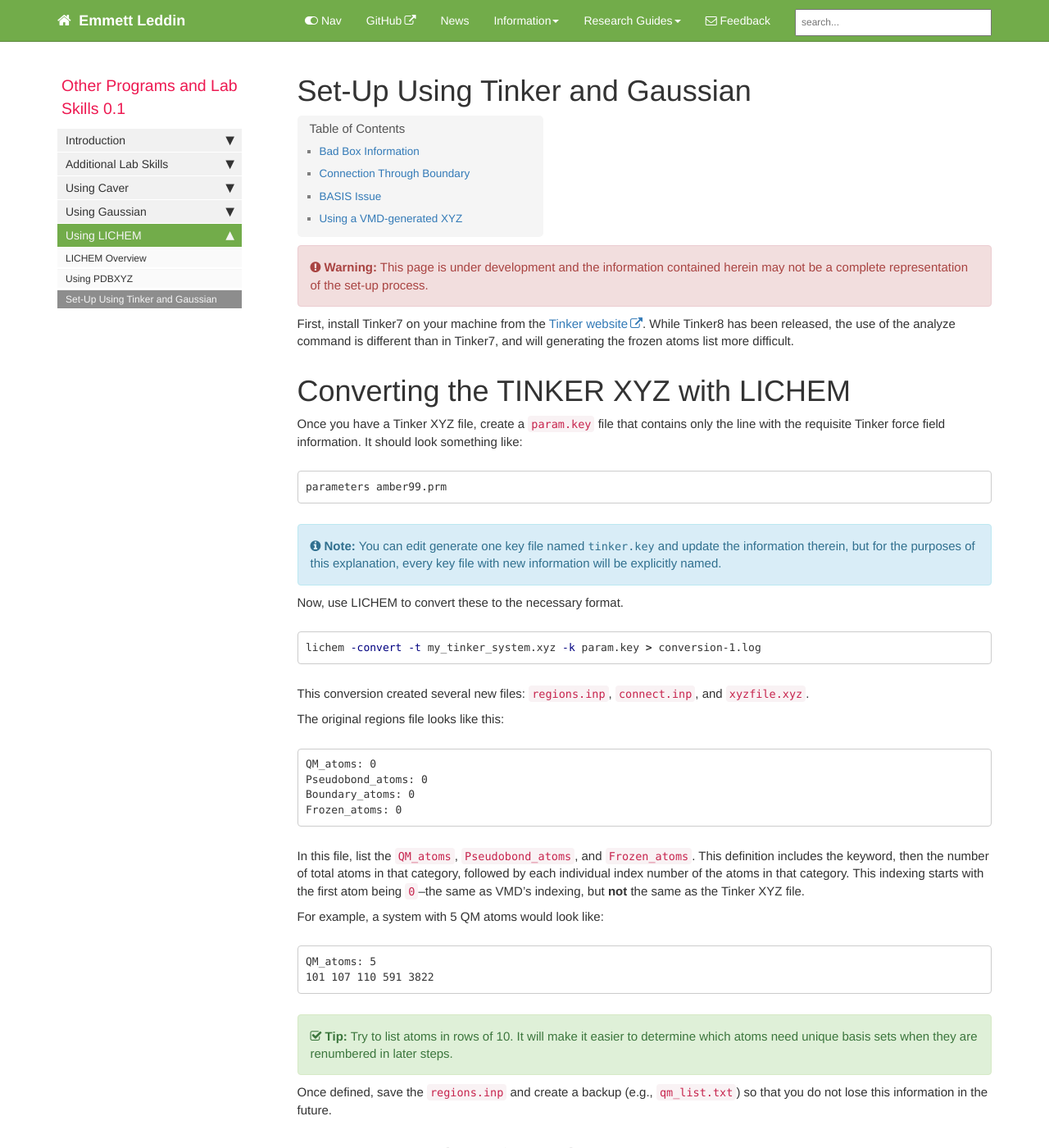
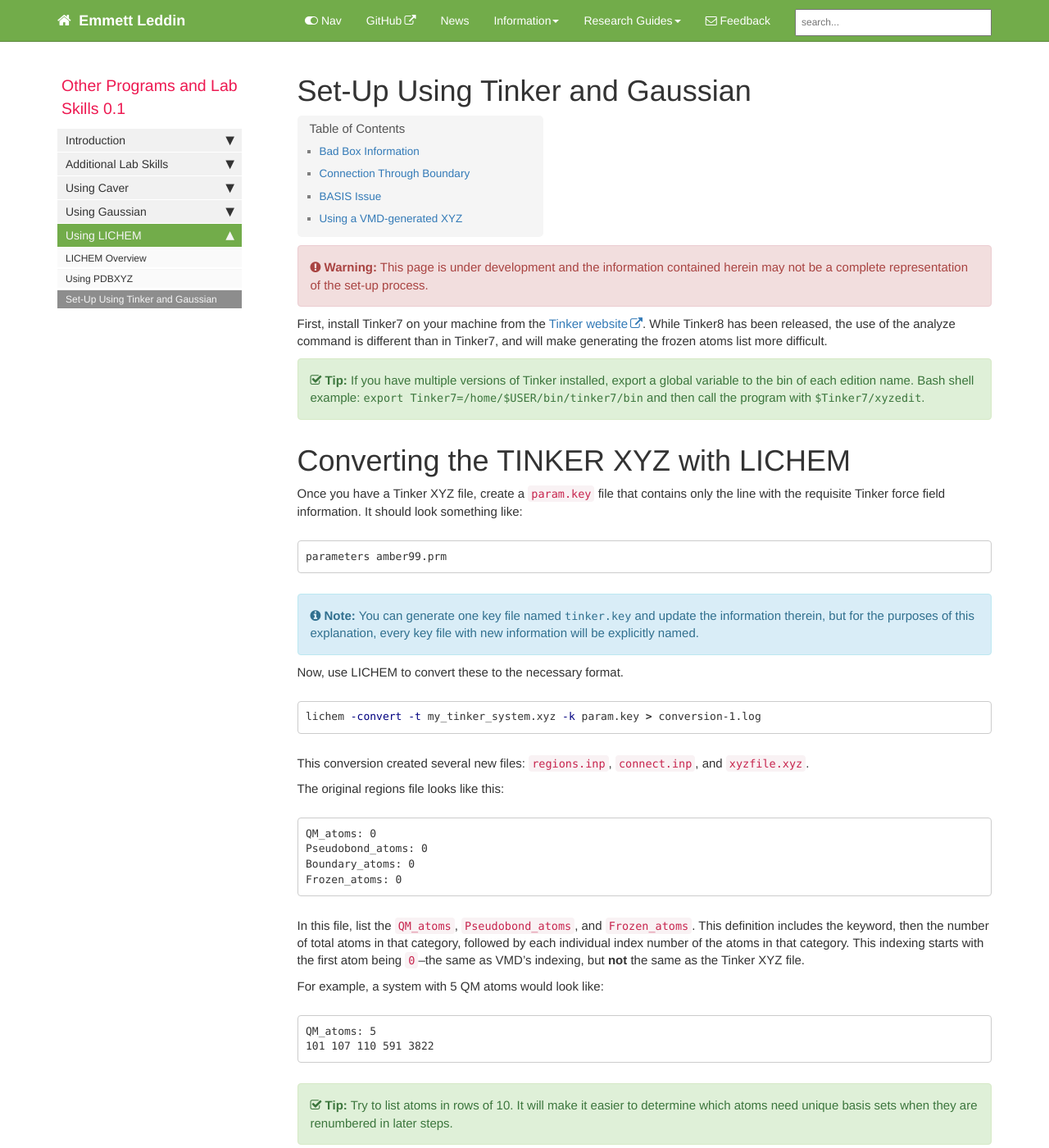
Before and after one commit to emleddin/comp-chem-website, a Jekyll site: the page built from pages/other_skills/Otherguide-lichem-tg-setup.md, in a window 1280 px wide and 1400 px high. Shown: the whole window at 82% size. Built offline with Jekyll 4.4.1, drawn with Linux system fonts in a browser that asks for light colours; comment, search, counter and statistics services are not loaded; some of the changed text lies outside the part shown.

Commit message:
fixed some typos

````diff
--- a/pages/other_skills/Otherguide-lichem-tg-setup.md
+++ b/pages/other_skills/Otherguide-lichem-tg-setup.md
@@ -12,9 +12,15 @@ information contained herein may not be a complete representation of the
 set-up process." %}
 
 
-First, install Tinker7 on your machine from the [Tinker website](https://dasher.wustl.edu/tinker/).
+First, install Tinker7 on your machine from the
+[Tinker website](https://dasher.wustl.edu/tinker/).
 While Tinker8 has been released, the use of the analyze command is different
-than in Tinker7, and will generating the frozen atoms list more difficult.
+than in Tinker7, and will make generating the frozen atoms list more difficult.
+
+{% include tip.html content="If you have multiple versions of Tinker installed,
+export a global variable to the bin of each edition name. Bash shell example:
+`export Tinker7=/home/$USER/bin/tinker7/bin` and then call the program with
+`$Tinker7/xyzedit`." %}
 
 # Converting the TINKER XYZ with LICHEM {#convert}
 Once you have a Tinker XYZ file, create a `param.key` file that contains
@@ -24,7 +30,7 @@ look something like:
 parameters amber99.prm
 ```
 
-{% include note.html content="You can edit generate one key file named
+{% include note.html content="You can generate one key file named
 `tinker.key` and update the information therein, but for the purposes of
 this explanation, every key file with new information will be explicitly
 named." %}
@@ -73,7 +79,7 @@ This is done by specifying a sphere around a specific atom.
 Tinker7 can generate this list, but it needs some specific information in the
 key file.
 
-The `get-active.key`
+The `get-active.key`:
 ```bash
 parameters amber99sb.prm
 neutral-groups
@@ -241,9 +247,11 @@ The following command will use 20 processors to do so.
 lichem -n 20 -x xyzfile.xyz -c connect.inp -r regions.inp -o
 system_out.xyz -l system_out.log
 ```
-
+s
 {% include note.html content="The `xyzfile.xyz` is the one that LICHEM
-generated." %}
+generated with `lichem-convert`. A regular, non-Tinker XYZ can also be used
+if you have previously generated the `connect.inp` file and the numbering
+is the same between them." %}
 
 Despite only listing `xyzfile.xyz`, `connect.inp`, and `regions.inp`, LICHEM
 will look for other program-specific files including `BASIS` and `tinker.key`.
@@ -295,9 +303,9 @@ backbone halfway on each side.
 
 The BASIS file that is read by Gaussian is numbered using the `QM_atoms` and
 `Pseudobond_atoms` starting with `1`.
-If you have used a number in both the QM and pseudobond atom lists, or you
-have written a basis set incorrectly, you will likely get this error in your
-Gaussian output:
+If you have used an number in both the QM and pseudobond atom lists in the
+`regions.inp` file, or you have written a basis set incorrectly, you will
+likely get this error in your Gaussian output:
 ```
 The center is too long.
 ```
````
